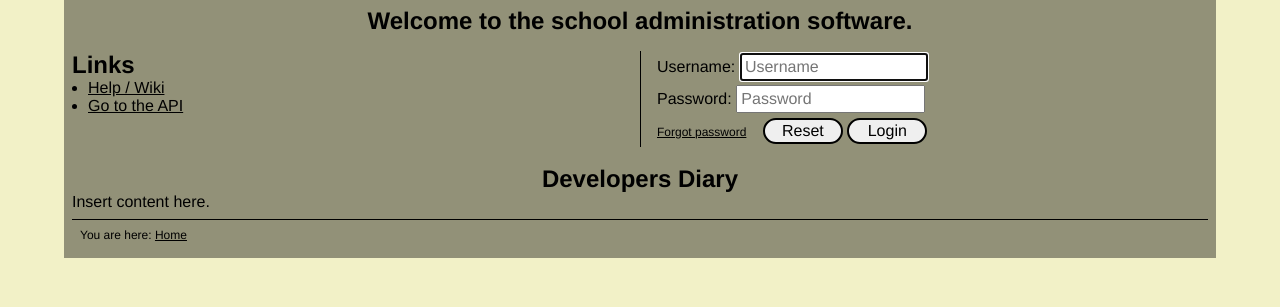
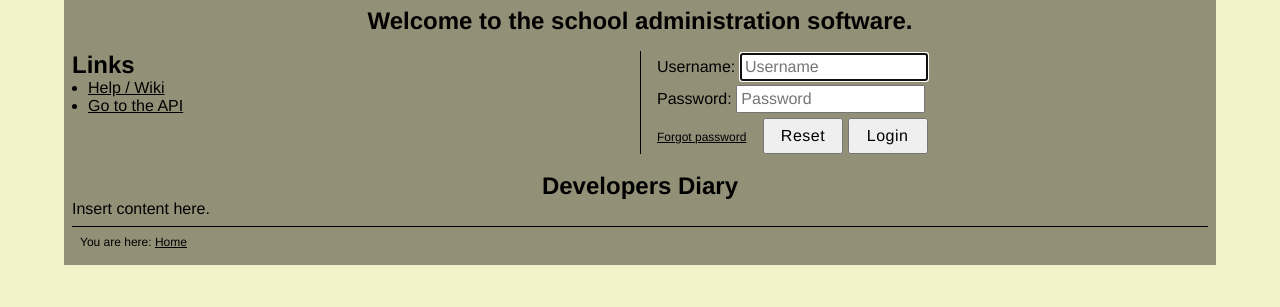
Before and after one commit to mamazu/Schulverwaltung, a PHP site: page / in a window 1280 px wide. Shown: the part 35-342 px from the top of the page. Run offline with PHP 8.4, Linux system fonts and the light colour scheme; data that the repository does not hold is empty.

Commit message:
Making the buttons less ugly

```diff
--- a/webdev/stylesheets/main/form.css
+++ b/webdev/stylesheets/main/form.css
@@ -33,9 +33,9 @@ textarea {
 }
 
 button {
-	border: 2px solid;
-	border-radius: 1em;
+	padding: 0 1em;
 	min-width: 5em;
 	margin-top: .2em;
-	padding: .1em .3em;
+	letter-spacing: .5px;
+	line-height: 2em;
 }
```
